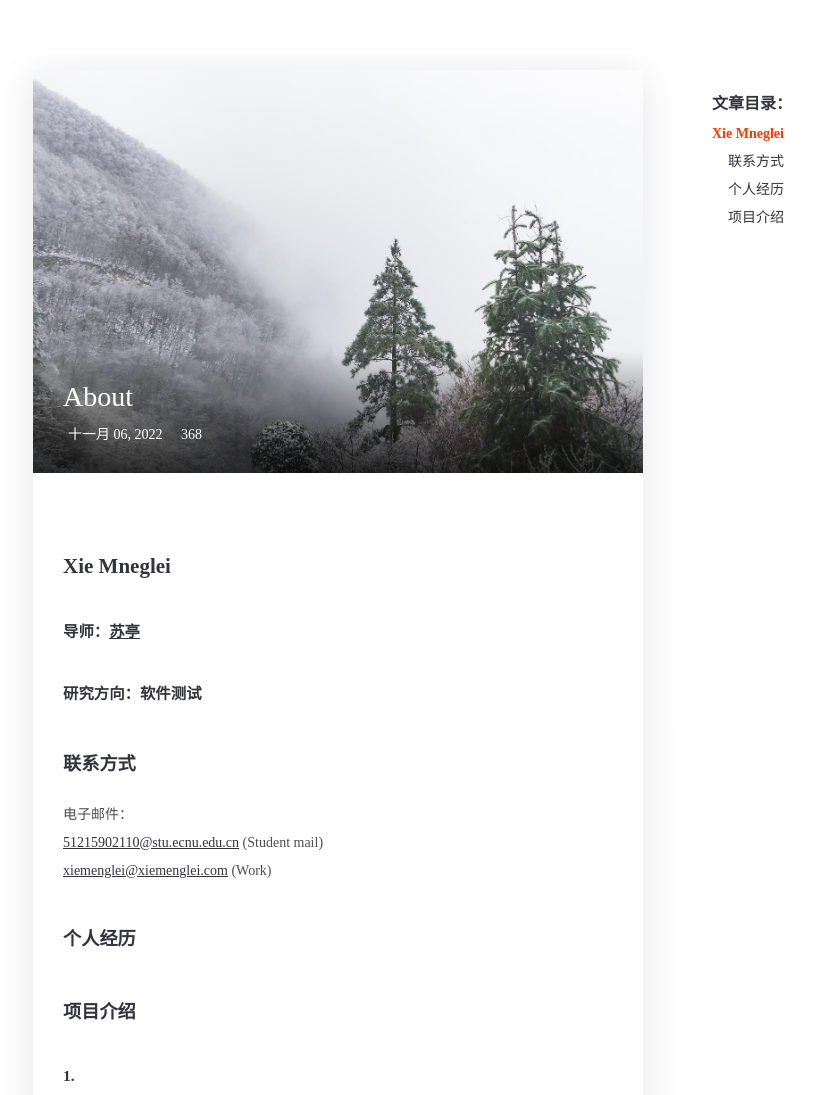
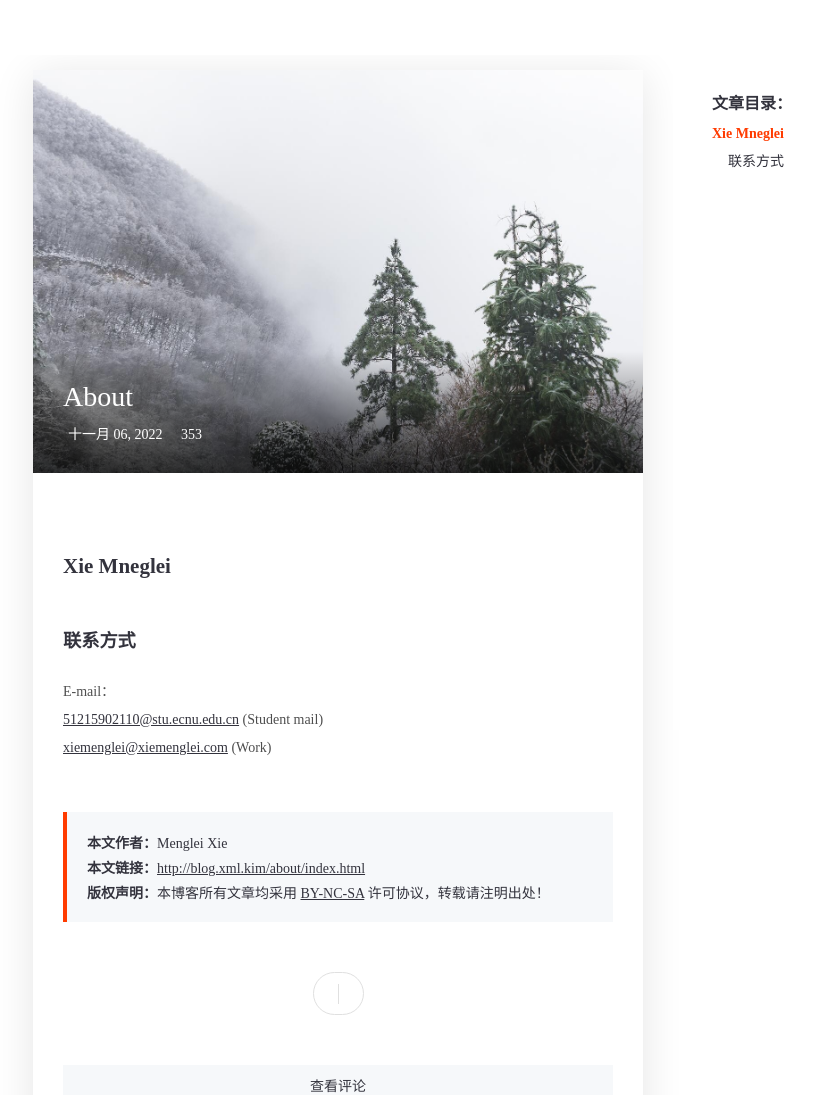
Before and after one commit to mohui1999/mohui1999..github.io, a plain HTML site: page about/index.html in a window 1280 px wide. Shown: the top 1095 px of the page, without its empty margins (302-1117 px from the left). Drawn offline with nearby package versions, Linux system fonts and the light colour scheme; some packages are replaced by stand-ins of ours; no server answers; a small style sheet from the web is missing; files whose address does not match are found by name.

Commit message:
Site updated: 2022-11-24 21:54:41

```diff
--- a/about/index.html
+++ b/about/index.html
@@ -194,15 +194,26 @@
     <div class="head-info">
       <span class="post-info-item"><i class="iconfont iconcalendar"></i>十一月 06, 2022</span>
 
-      <span class="post-info-item"><i class="iconfont iconfont-size"></i>368</span>
+      <span class="post-info-item"><i class="iconfont iconfont-size"></i>353</span>
     </div>
   </div>
 </section>
     <section class="main">
       <section class="content">
 
-        <h1 id="Xie-Mneglei"><a href="#Xie-Mneglei" class="headerlink" title="Xie Mneglei"></a>Xie Mneglei</h1><h5 id="导师：苏亭"><a href="#导师：苏亭" class="headerlink" title="导师：苏亭"></a>导师：<a target="_blank" rel="noopener" href="https://faculty.ecnu.edu.cn/_s43/st2/main.psp">苏亭</a></h5><h5 id="研究方向：软件测试"><a href="#研究方向：软件测试" class="headerlink" title="研究方向：软件测试"></a>研究方向：软件测试</h5><h3 id="联系方式"><a href="#联系方式" class="headerlink" title="联系方式"></a>联系方式</h3><p>电子邮件：<br><a href="mailto:&#53;&#x31;&#50;&#x31;&#x35;&#57;&#x30;&#x32;&#49;&#x31;&#48;&#x40;&#115;&#x74;&#x75;&#46;&#101;&#99;&#110;&#117;&#46;&#101;&#x64;&#x75;&#46;&#99;&#x6e;">&#53;&#x31;&#50;&#x31;&#x35;&#57;&#x30;&#x32;&#49;&#x31;&#48;&#x40;&#115;&#x74;&#x75;&#46;&#101;&#99;&#110;&#117;&#46;&#101;&#x64;&#x75;&#46;&#99;&#x6e;</a> (Student mail)<br><a href="mailto:&#x78;&#105;&#101;&#109;&#101;&#x6e;&#103;&#x6c;&#101;&#105;&#64;&#120;&#x69;&#x65;&#109;&#101;&#x6e;&#103;&#x6c;&#101;&#105;&#x2e;&#x63;&#111;&#x6d;">&#x78;&#105;&#101;&#109;&#101;&#x6e;&#103;&#x6c;&#101;&#105;&#64;&#120;&#x69;&#x65;&#109;&#101;&#x6e;&#103;&#x6c;&#101;&#105;&#x2e;&#x63;&#111;&#x6d;</a> (Work)</p>
-<h3 id="个人经历"><a href="#个人经历" class="headerlink" title="个人经历"></a>个人经历</h3><h3 id="项目介绍"><a href="#项目介绍" class="headerlink" title="项目介绍"></a>项目介绍</h3><h5 id="1"><a href="#1" class="headerlink" title="1."></a>1.</h5>
+        <h1 id="Xie-Mneglei"><a href="#Xie-Mneglei" class="headerlink" title="Xie Mneglei"></a>Xie Mneglei</h1><!-- ##### 导师：[苏亭](https://faculty.ecnu.edu.cn/_s43/st2/main.psp)
+##### 研究方向：软件测试 -->
+<h3 id="联系方式"><a href="#联系方式" class="headerlink" title="联系方式"></a>联系方式</h3><p>E-mail：<br><a href="mailto:&#x35;&#49;&#x32;&#x31;&#53;&#57;&#x30;&#x32;&#49;&#49;&#48;&#64;&#x73;&#x74;&#117;&#x2e;&#101;&#x63;&#110;&#117;&#x2e;&#x65;&#x64;&#x75;&#46;&#99;&#110;">&#x35;&#49;&#x32;&#x31;&#53;&#57;&#x30;&#x32;&#49;&#49;&#48;&#64;&#x73;&#x74;&#117;&#x2e;&#101;&#x63;&#110;&#117;&#x2e;&#x65;&#x64;&#x75;&#46;&#99;&#110;</a> (Student mail)<br><a href="mailto:&#120;&#x69;&#101;&#109;&#101;&#x6e;&#103;&#108;&#101;&#x69;&#64;&#x78;&#105;&#x65;&#x6d;&#x65;&#110;&#103;&#108;&#101;&#x69;&#x2e;&#x63;&#111;&#109;">&#120;&#x69;&#101;&#109;&#101;&#x6e;&#103;&#108;&#101;&#x69;&#64;&#x78;&#105;&#x65;&#x6d;&#x65;&#110;&#103;&#108;&#101;&#x69;&#x2e;&#x63;&#111;&#109;</a> (Work)</p>
+<!-- ### 个人经历
+
+
+### 项目介绍
+##### 1. -->
+
+
+
+
+
       </section>
       <section class="extra">
 
@@ -244,7 +255,7 @@
 
   <aside class="toc-wrap">
     <h3 class="toc-title">文章目录：</h3>
-    <ol class="toc"><li class="toc-item toc-level-1"><a class="toc-link" href="#Xie-Mneglei"><span class="toc-text">Xie Mneglei</span></a><ol class="toc-child"><li class="toc-item toc-level-3"><a class="toc-link" href="#%E8%81%94%E7%B3%BB%E6%96%B9%E5%BC%8F"><span class="toc-text">联系方式</span></a></li><li class="toc-item toc-level-3"><a class="toc-link" href="#%E4%B8%AA%E4%BA%BA%E7%BB%8F%E5%8E%86"><span class="toc-text">个人经历</span></a></li><li class="toc-item toc-level-3"><a class="toc-link" href="#%E9%A1%B9%E7%9B%AE%E4%BB%8B%E7%BB%8D"><span class="toc-text">项目介绍</span></a></li></ol></li></ol></li></ol>
+    <ol class="toc"><li class="toc-item toc-level-1"><a class="toc-link" href="#Xie-Mneglei"><span class="toc-text">Xie Mneglei</span></a><ol class="toc-child"><li class="toc-item toc-level-3"><a class="toc-link" href="#%E8%81%94%E7%B3%BB%E6%96%B9%E5%BC%8F"><span class="toc-text">联系方式</span></a></li></ol></li></ol></li></ol>
   </aside>
 
 
```
Also changed, not shown: galleries/秋天/index.html (+1 -1 lines).
